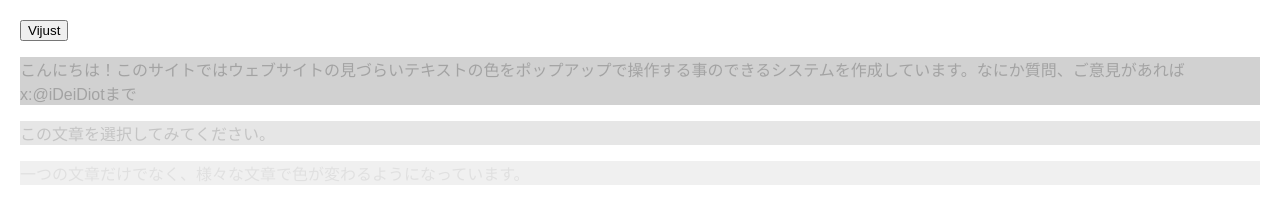
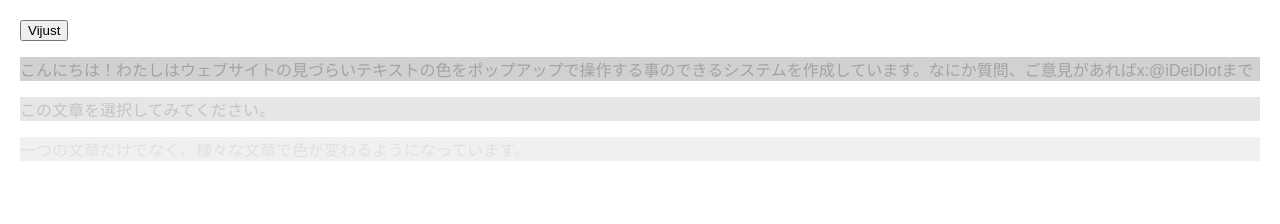
Before and after one commit to ideidiot/Vijust, a plain HTML site: page index.html in a window 1280 px wide. Drawn offline with Linux system fonts and the light colour scheme.

Commit message:
changed content

```diff
--- a/index.html
+++ b/index.html
@@ -11,7 +11,7 @@
 
     <div class="operable-content">
       <p class="sample1">
-        こんにちは！このサイトではウェブサイトの見づらいテキストの色をポップアップで操作する事のできるシステムを作成しています。なにか質問、ご意見があればx:@iDeiDiotまで
+        こんにちは！わたしはウェブサイトの見づらいテキストの色をポップアップで操作する事のできるシステムを作成しています。なにか質問、ご意見があればx:@iDeiDiotまで
       </p>
       <p class="sample2">この文章を選択してみてください。</p>
       <p class="sample3">
--- a/script.js
+++ b/script.js
@@ -188,7 +188,7 @@ customColorButton.addEventListener("click", () => {
   }
 });
 
-// 縁取りのトグル関数
+// 縁取りのトグル
 const toggleOutline = () => {
   if (!currentTargetElement) {
     console.warn("操作対象要素がありません。");
```
